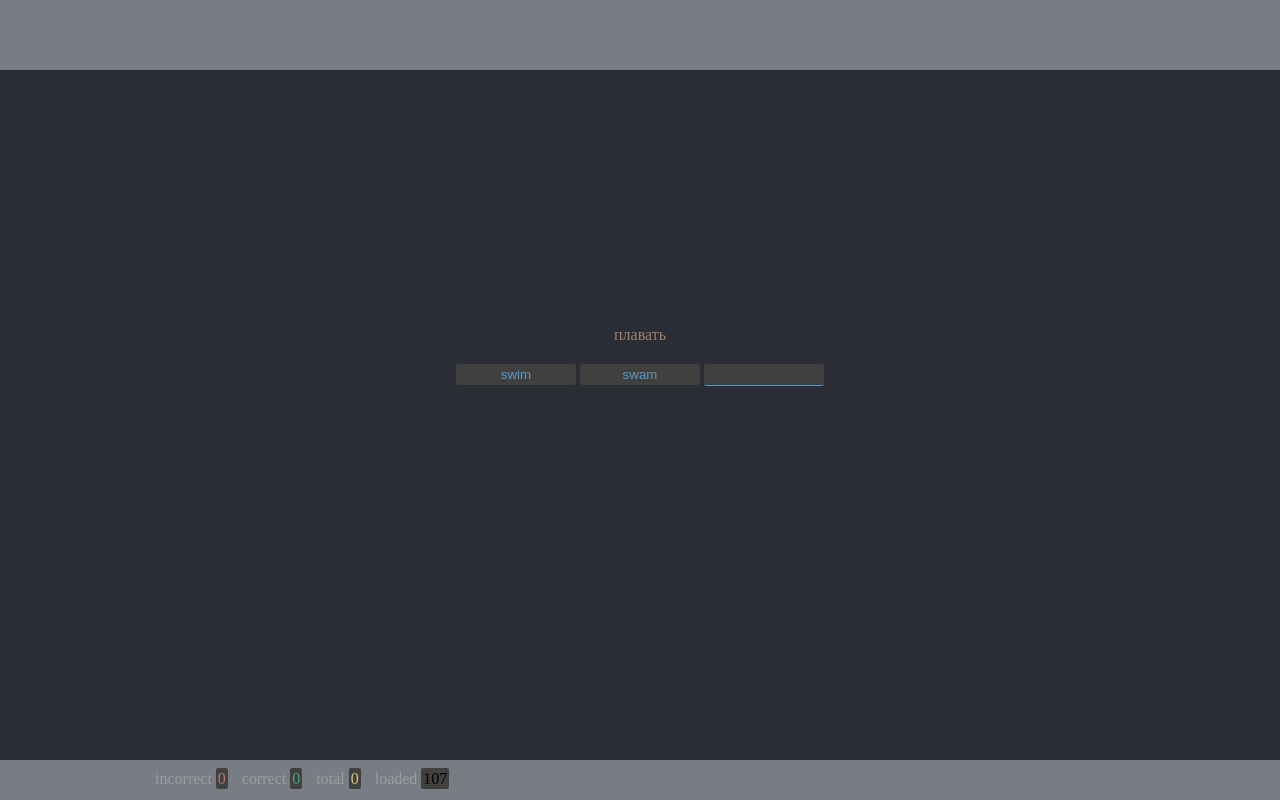
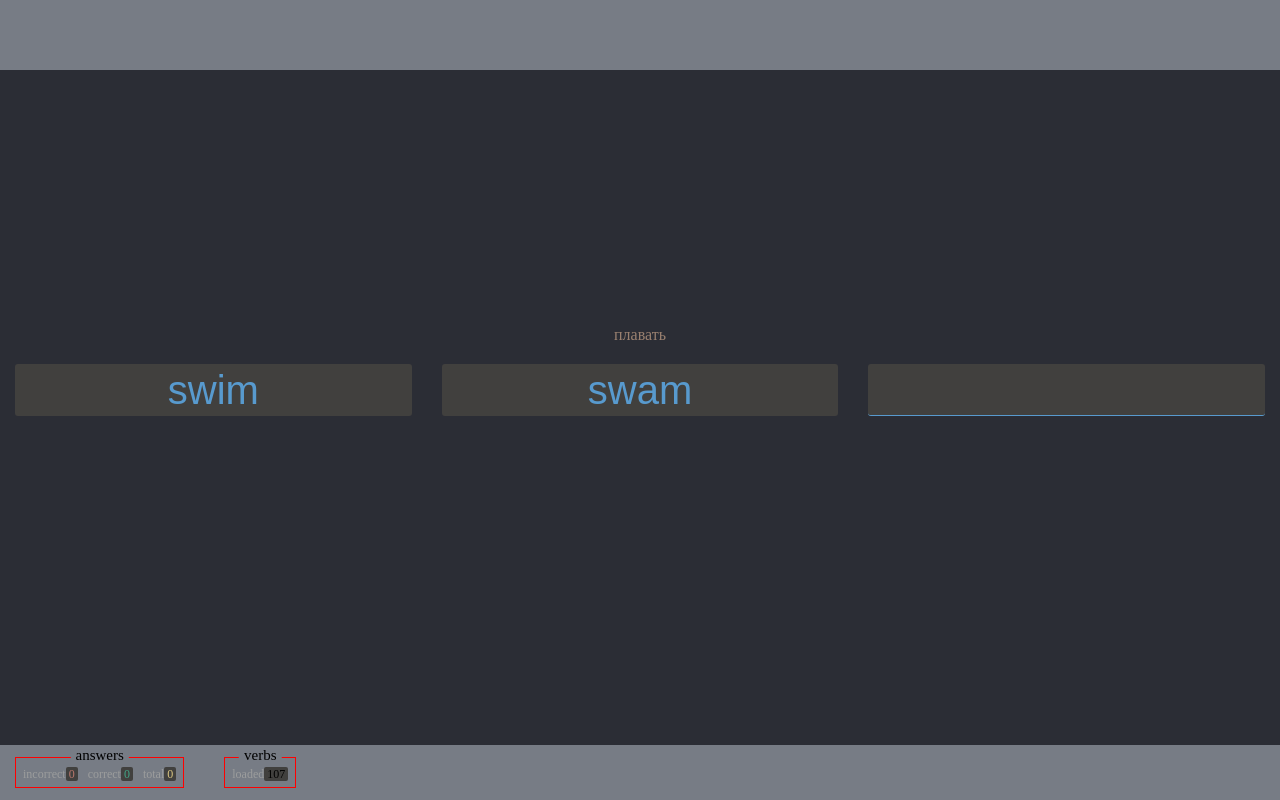
Before and after one commit to Yaroslav-Bondar/irregular-verb-trainer-MVC-, a plain HTML site: page index.html in a window 1280 px wide. Drawn offline with Linux system fonts and the light colour scheme.

Commit message:
styles for input elements and statistics

```diff
--- a/index.html
+++ b/index.html
@@ -11,6 +11,7 @@
 <body>
     <div class="spinner">
         <div class="spinner__container">
+                // possible will do it as image
             <svg width="200" height="200" version="1.1" id="L9" xmlns="http://www.w3.org/2000/svg" xmlns:xlink="http://www.w3.org/1999/xlink" x="0px" y="0px"
                     viewBox="0 0 100 100" enable-background="new 0 0 0 0" xml:space="preserve">
                 <path fill="gray" d="M73,50c0-12.7-10.3-23-23-23S27,37.3,27,50 M30.9,50c0-10.5,8.5-19.1,19.1-19.1S69.1,39.5,69.1,50">
@@ -39,9 +40,11 @@
             <div class="main__container">
                 <form class="form">
                     <div class="verb__native"></div>
+                    <div class="form__input-wrapper">
                         <input class="form__input" type="text">
                         <input class="form__input" type="text">
                         <input class="form__input" type="text">
+                    </div>
                     <div class="answer"></div>
                 </form>
             </div>
@@ -51,9 +54,10 @@
         <div class="wrapper">
             <div class="footer__container">
                 <div class="statistics">
+                    <span class="statistics__answers">
                         <span class="statistics__column">
-                        <span class="statistics__name">incorrect</span>
-                        <span class="statistics__incorrect"></span>
+                            <span class="statistics__name">incorrect</span><!--
+                            --><span class="statistics__incorrect"></span>
                         </span>
                         <span class="statistics__column">
                             <span class="statistics__name">correct</span>
@@ -63,9 +67,12 @@
                             <span class="statistics__name">total</span>
                             <span class="statistics__total"></span>
                         </span>
+                    </span>
+                    <span class="statistics__verbs">
                         <span class="statistics__column">
                             <span class="statistics__name">loaded</span>
                             <span class="statistics__loaded"></span>
+                        </span>
                     </span>
                 </div>
             </div>
--- a/styles/style.css
+++ b/styles/style.css
@@ -38,7 +38,7 @@ body {
     grid-template-areas: 'header'
                          'main'
                          'footer';
-    grid-template-rows: 70px 1fr 40px;
+    grid-template-rows: 70px 1fr auto;
     height: 100vh;
     background-color: var(--color-1);
     margin: 0;
@@ -78,7 +78,7 @@ body {
     color: var(--color-white);
 }
 .wrapper {
-    max-width: 1000px;
+    max-width: 1300px;
     padding: 0 15px;
     margin: 0 auto;
 }
@@ -89,28 +89,31 @@ body {
 .main {
     grid-area: main;
     padding-top: 20%;
-
 }
 .main__container {
     display: flex;
     justify-content: center;
 }
 .form {
+    width: 100%;
     text-align: center;
 }
 .verb__native {
     margin-bottom: 20px;
     color: var(--color-9);
 }
-.form__input,
-.answer {
-    width: 120px;
+.form__input-wrapper {
+    display: grid;
+    grid-template-columns: auto auto auto;
+    grid-column-gap: 30px;
 }
 .form__input {
+    width: 100%; /* for responsive width of input tags */
     padding: 3px 2px;
     background-color: var(--color-2);
     color: var(--color-3);
     text-align: center;
+    font-size: 40px;
     border: none;
     border-radius: 3px;
 }
@@ -118,12 +121,7 @@ body {
     border-bottom: 1px solid var(--color-3);
     outline: none;
 }
-/* .form.form__input:not(:last-child) {
-    margin-right: 15px;
-}
-.form__input:nth-child(3) {
-    margin-right: 0px;
-} */
+
 .form__input_confirmed:focus {
     color: var(--color-4);
     border-bottom: 1px solid var(--color-4);
@@ -148,25 +146,58 @@ body {
 .footer__container {
     display: flex;
     align-items: center;
+    height: 55px;
     padding: 10px 0;
-
 }
 .statistics {
-
 }
-.statistics__column:not(:last-child) {
+.statistics__column {
+    /* for delete whitespace after inline elements like <span>
+    give the font-size: 0 for parent element
+    and for its children font-size:[some value] */
+    font-size: 0;
+}
+.statistics__answers {
+    margin-right: 40px;
+}
+.statistics__answers .statistics__column:not(:last-child) {
     margin-right: 10px;
 }
 .statistics__name {
     color: var(--color-10);
+    font-size: 12px; /* too for delete whitespace after inline elements like <span> */
 }
 .statistics__incorrect,
 .statistics__correct,
 .statistics__total,
 .statistics__loaded {
-    padding: 2px;
+    padding: 0 3px;
     border-radius: 2px;
     background-color: var(--color-2);
+    font-size: 12px;  /* too for delete whitespace after inline elements like <span> */
+}
+.statistics__answers,
+.statistics__verbs {
+    position: relative;
+    padding: 6px 7px;
+    border: 1px solid red;
+}
+.statistics__answers::before {
+    content: 'answers';
+}
+.statistics__verbs::before {
+    content: 'verbs';
+}
+.statistics__verbs::before,
+.statistics__answers::before {
+    position: absolute;
+    top: -9px;
+    left: 50%;
+    transform: translateX(-50%);
+    padding: 0 5px;
+    font-size: 15px;
+    line-height: 80%;
+    background-color: #777c85;
 }
 .statistics__correct {
     color: var(--color-4);
```
Lines whose indentation alone changed are shown as unchanged.
